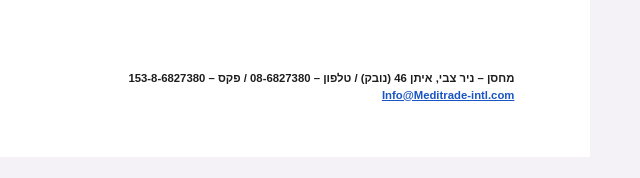
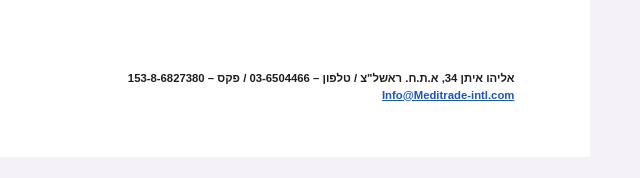
Before and after one commit to maor3341-commits/meditrade-rx, a plain HTML site: page index.html in a window 1280 px wide. Shown: the part 1055-1233 px from the top of the page, 182-822 px from the left. Drawn offline with Linux system fonts and the light colour scheme.

Commit message:
Use Rishon LeZion address in footer
Co-Authored-By: Claude Opus 5.5 <noreply@anthropic.com>

```diff
--- a/index.html
+++ b/index.html
@@ -190,7 +190,7 @@
 const CONFIG = {
   // מספר הוואטסאפ של מדי טרייד בפורמט בינלאומי, בלי + ובלי מקפים (לדוגמה 972501234567)
   whatsapp: "972544766606",
-  footer: "מחסן – ניר צבי, איתן 46 (נובק) / טלפון – 08-6827380 / פקס – 153-8-6827380",
+  footer: "אליהו איתן 34, א.ת.ח. ראשל\"צ / טלפון – 03-6504466 / פקס – 153-8-6827380",
   email: "Info@Meditrade-intl.com",
   minRows: 3, // מספר שורות מינימלי בטבלה (שורות ריקות נשארות כמו בדף המקורי)
 };
```
